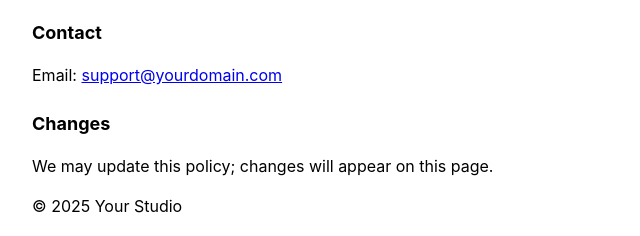
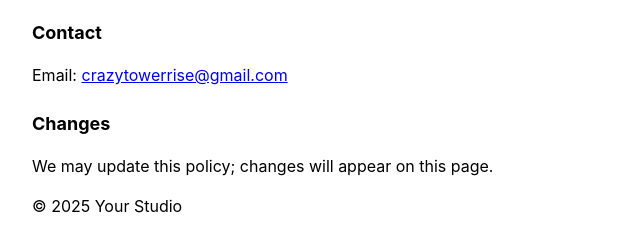
Before and after one commit to Lavel0rz/CrazyTowerRise, a plain HTML site: page docs/privacy.html in a window 1280 px wide. Shown: the part 1148-1384 px from the top of the page, 228-868 px from the left. Drawn offline with Linux system fonts and the light colour scheme.

Commit message:
Update privacy.html

```diff
--- a/docs/privacy.html
+++ b/docs/privacy.html
@@ -45,7 +45,7 @@
 </ul>
 
 <h2>Contact</h2>
-<p>Email: <a href="mailto:support@yourdomain.com">support@yourdomain.com</a></p>
+<p>Email: <a href="mailto:crazytowerrise@gmail.com">crazytowerrise@gmail.com</a></p>
 
 <h2>Changes</h2>
 <p>We may update this policy; changes will appear on this page.</p>
```
